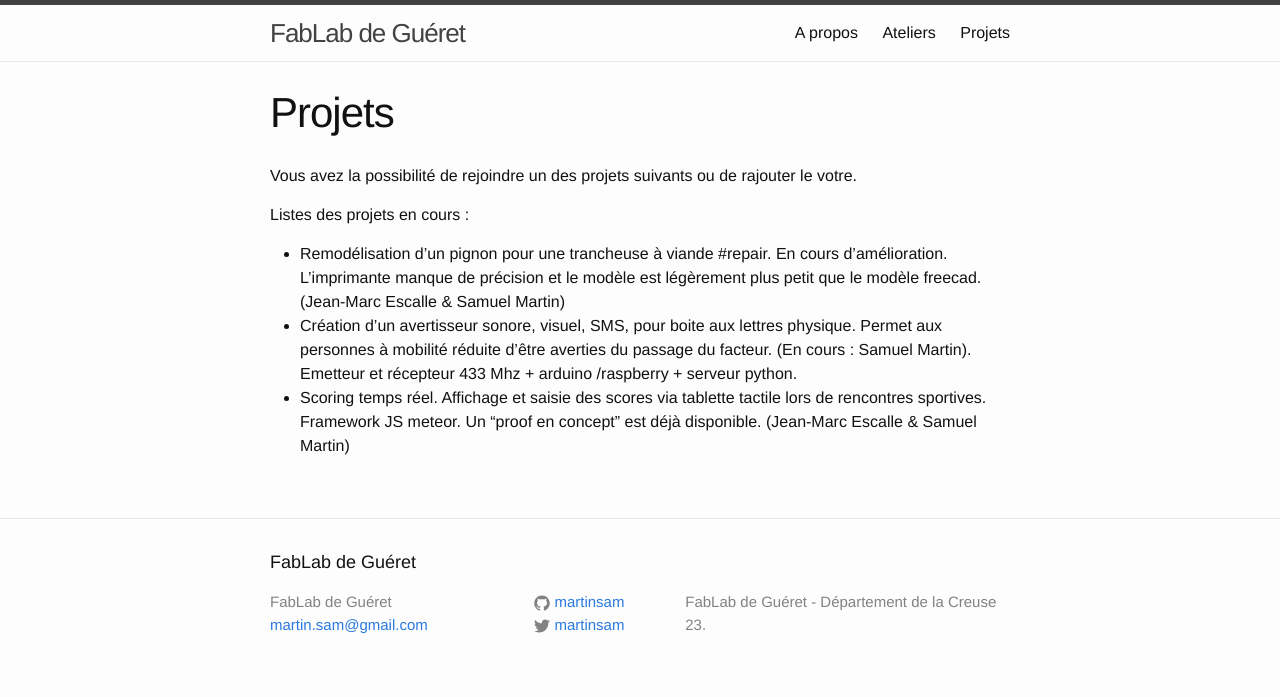
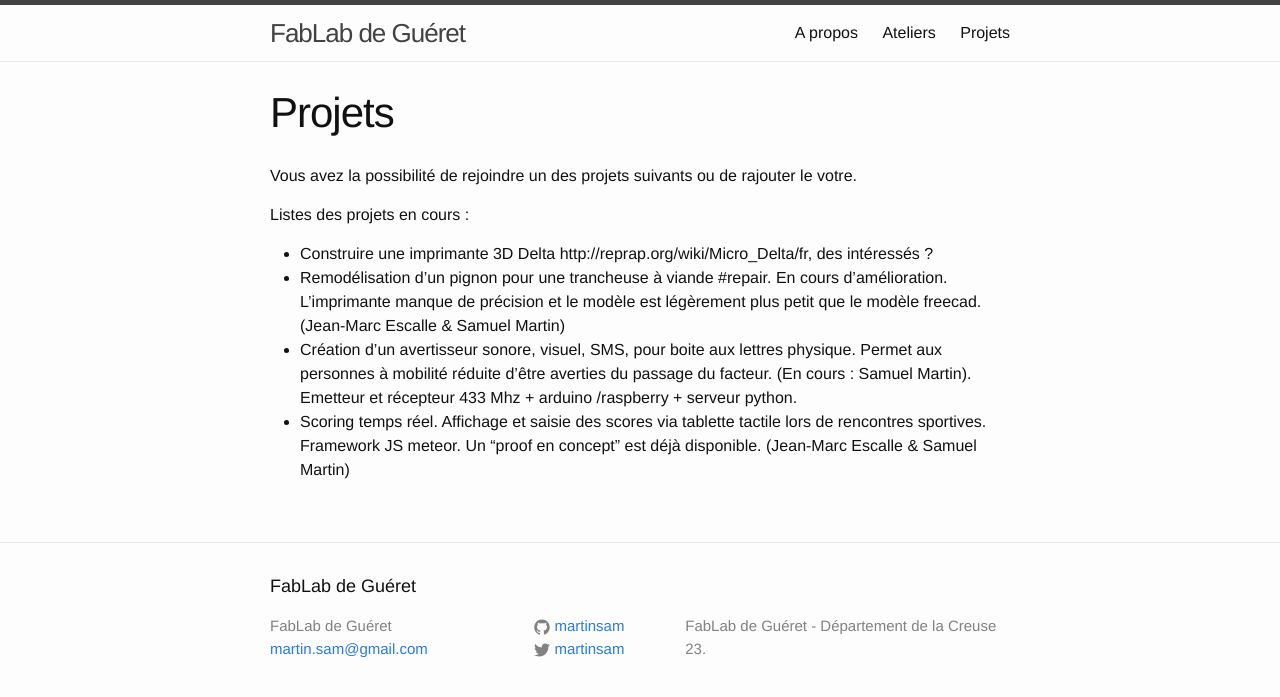
Before and after one commit to fablabgueret/fablabgueret.github.io, a Jekyll site: the page built from projets.md, in a window 1280 px wide. Shown: the top 697 px of the page. Built offline with Jekyll 4.4.1, drawn with Linux system fonts in a browser that asks for light colours.

Commit message:
ajout mention reprap

```diff
--- a/projets.md
+++ b/projets.md
@@ -9,6 +9,7 @@ Vous avez la possibilité de rejoindre un des projets suivants ou de rajouter le
 
 Listes des projets en cours :
 
+- Construire une imprimante 3D Delta http://reprap.org/wiki/Micro_Delta/fr, des intéressés ?
 - Remodélisation d'un pignon pour une trancheuse à viande #repair. En cours d'amélioration. L'imprimante manque de précision et le modèle est légèrement plus petit que le modèle freecad. (Jean-Marc Escalle & Samuel Martin)
 - Création d'un avertisseur sonore, visuel,  SMS,  pour boite aux lettres physique. Permet aux personnes à mobilité réduite d'être averties du passage du facteur. (En cours : Samuel Martin). Emetteur et récepteur 433 Mhz + arduino /raspberry + serveur python.
 - Scoring temps réel. Affichage et saisie des scores via tablette tactile lors de rencontres sportives. Framework JS meteor. Un "proof en concept" est déjà disponible. (Jean-Marc Escalle & Samuel Martin)
```
